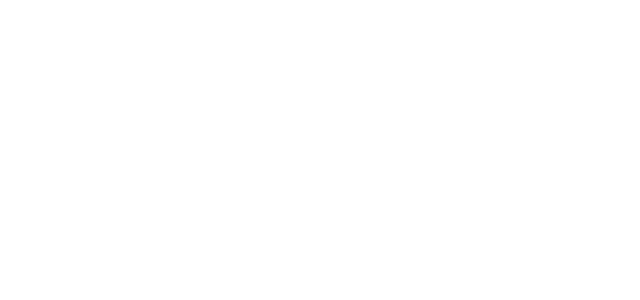
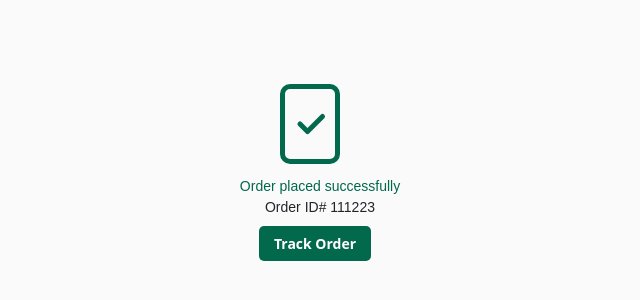
Before and after one commit to kamrulcoder/phero-team-project, a React (Create React App) app in the folder client/: page /order-success in a window 1280 px wide. Before the commit this address had no page. Shown: the part 228-528 px from the top of the page, without its empty margins (320-960 px from the left). Built offline with nearby package versions, Linux system fonts and the light colour scheme.

Commit message:
cart/joy

```diff
--- a/client/src/App.js
+++ b/client/src/App.js
@@ -9,6 +9,7 @@
 import Checkout from "./pages/checkout/Checkout";
 import Register from "./pages/auth/Register";
 import Login from "./pages/auth/Login";
+import OrderSuccess from "./pages/cart/OrderSuccess";
 // import Dashboard from "./dashbaord";
 
 function App() {
@@ -20,6 +21,7 @@
         <Route path="/contact" element={<Contact />} />
         <Route path="/about" element={<About />} />
         <Route path="/cart" element={<Cart />} />
+        <Route path="/order-success" element={<OrderSuccess />} />
         <Route path="/checkout" element={<Checkout />} />
 
         <Route path="/menu" element={<CustomMenu />}></Route>
--- /dev/null
+++ b/client/src/pages/cart/OrderSuccess.js
@@ -0,0 +1,29 @@
+import React from "react";
+import styles from "./cart.module.css";
+
+const OrderSuccess = () => {
+  return (
+    <div className={styles.cart}>
+      <div className={styles.text}>
+        <svg
+          xmlns="http://www.w3.org/2000/svg"
+          width="100"
+          height="100"
+          fill="#03694C"
+          class="bi bi-file-check"
+          viewBox="0 0 20 20"
+        >
+          <path d="M10.854 6.146a.5.5 0 0 1 0 .708l-3 3a.5.5 0 0 1-.708 0l-1.5-1.5a.5.5 0 1 1 .708-.708L7.5 8.793l2.646-2.647a.5.5 0 0 1 .708 0z" />
+          <path d="M4 0a2 2 0 0 0-2 2v12a2 2 0 0 0 2 2h8a2 2 0 0 0 2-2V2a2 2 0 0 0-2-2H4zm0 1h8a1 1 0 0 1 1 1v12a1 1 0 0 1-1 1H4a1 1 0 0 1-1-1V2a1 1 0 0 1 1-1z" />
+        </svg>
+        <div>
+          <p className={styles.empty}>Order placed successfully</p>
+          <p className={styles.emptys}>Order ID# 111223</p>
+          <button className={styles.btn}>Track Order</button>
+        </div>
+      </div>
+    </div>
+  );
+};
+
+export default OrderSuccess;
```
